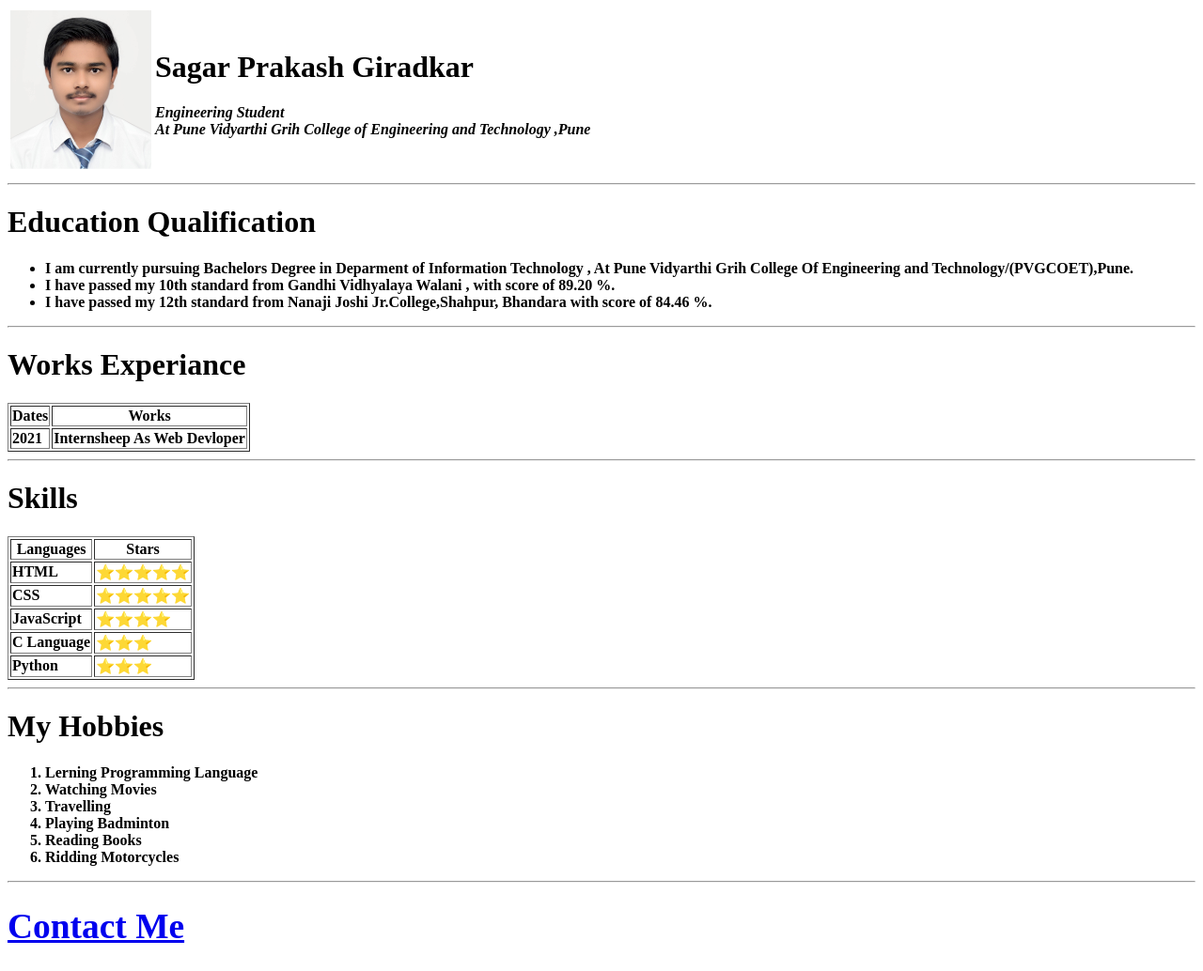
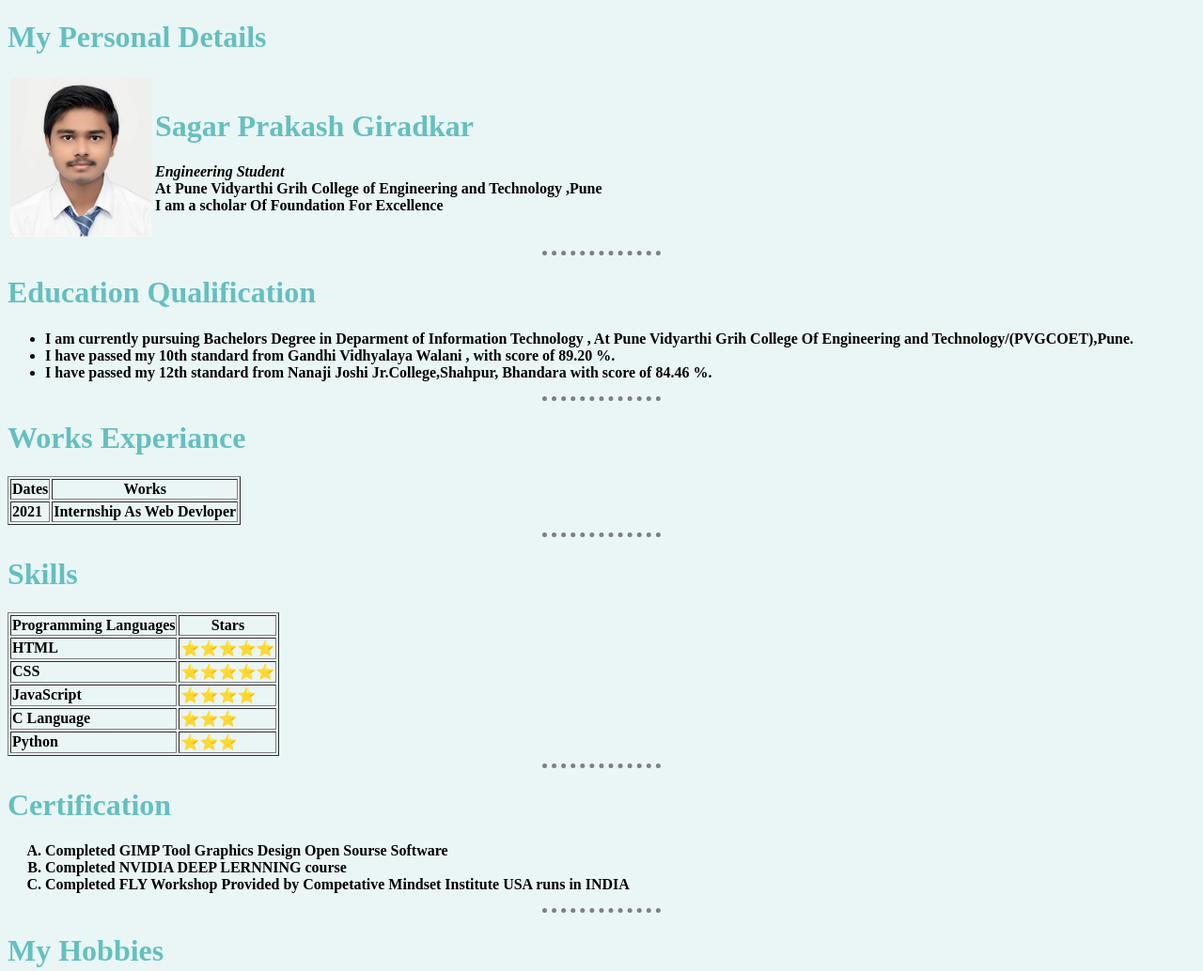
Before and after one commit to sagargiradkar/cv, a plain HTML site: page index.html in a window 1280 px wide. Shown: the top 1034 px of the page at 94% size. Drawn offline with Linux system fonts and the light colour scheme; files that its build step writes are made by us from their sources.

Commit message:
Added Personal Site file

```diff
--- a/index.html
+++ b/index.html
@@ -5,15 +5,18 @@
     <meta http-equiv="X-UA-Compatible" content="IE=edge">
     <meta name="viewport" content="width=device-width, initial-scale=1.0">
     <title>Sagar's Personal Site</title>
+
+<link rel="stylesheet" href="css/style.css">
 </head>
-<body><strong>
+<body ><strong><h1>My Personal Details</h1>
     <table cellspacind="50px">
         <tr>
             <td><img src="SAVE_20211215_055538.jpg" alt="Sagar Profile Picture" width="150px"></td>
             <td>    <h1>Sagar Prakash Giradkar</h1>
-                <p><em>Engineering Student<strong>
-                    <br>At Pune Vidyarthi Grih College of Engineering and Technology ,Pune
-               </strong></em></p></td>
+                <p><em>Engineering Student<strong> </em>
+                    <br>At Pune Vidyarthi Grih College of Engineering and Technology ,Pune<br>
+                    I am a scholar Of Foundation For Excellence
+               </strong></p></td>
         </tr>
     </table>
   <!-- <p>I am IT Engineering Student . I love Programming </p>-->
@@ -33,14 +36,14 @@
     </tr>
     <tr>
         <td>2021</td>
-        <td>Internsheep As Web Devloper</td>
+        <td>Internship As Web Devloper</td>
     </tr>
    </table>
    <hr>
    <h1>Skills</h1>
    <table border="1px" cellspacind="10px">
     <tr>
-        <th>Languages</th>
+        <th>Programming Languages</th>
         <th>Stars</th>
     </tr>
     <tr>
@@ -66,6 +69,14 @@
         </tr>
    </table>
    <hr>
+   <h1>Certification</h1>
+   <ol type="A">
+    <li>Completed GIMP Tool Graphics Design Open Sourse Software</li>
+    <li>Completed NVIDIA DEEP LERNNING course</li>
+    <li>Completed FLY Workshop Provided by Competative Mindset Institute  USA runs in INDIA </li>
+   </ol>
+   <hr>
+
    <h1>My Hobbies</h1>
    <ol>
     <li>Lerning Programming Language</li>
--- /dev/null
+++ b/style.css
@@ -0,0 +1,15 @@
+body{
+    background-color:#EAF6F6
+}
+hr{
+    border-style: none;
+    border-top-style: dotted;
+    width: 10%;
+    border-color: grey;
+    border-width: 5px;
+
+
+}
+h1{
+    color: #66BFBF;
+}
```
Also changed, not shown: contactme.html (+4 -3 lines).
